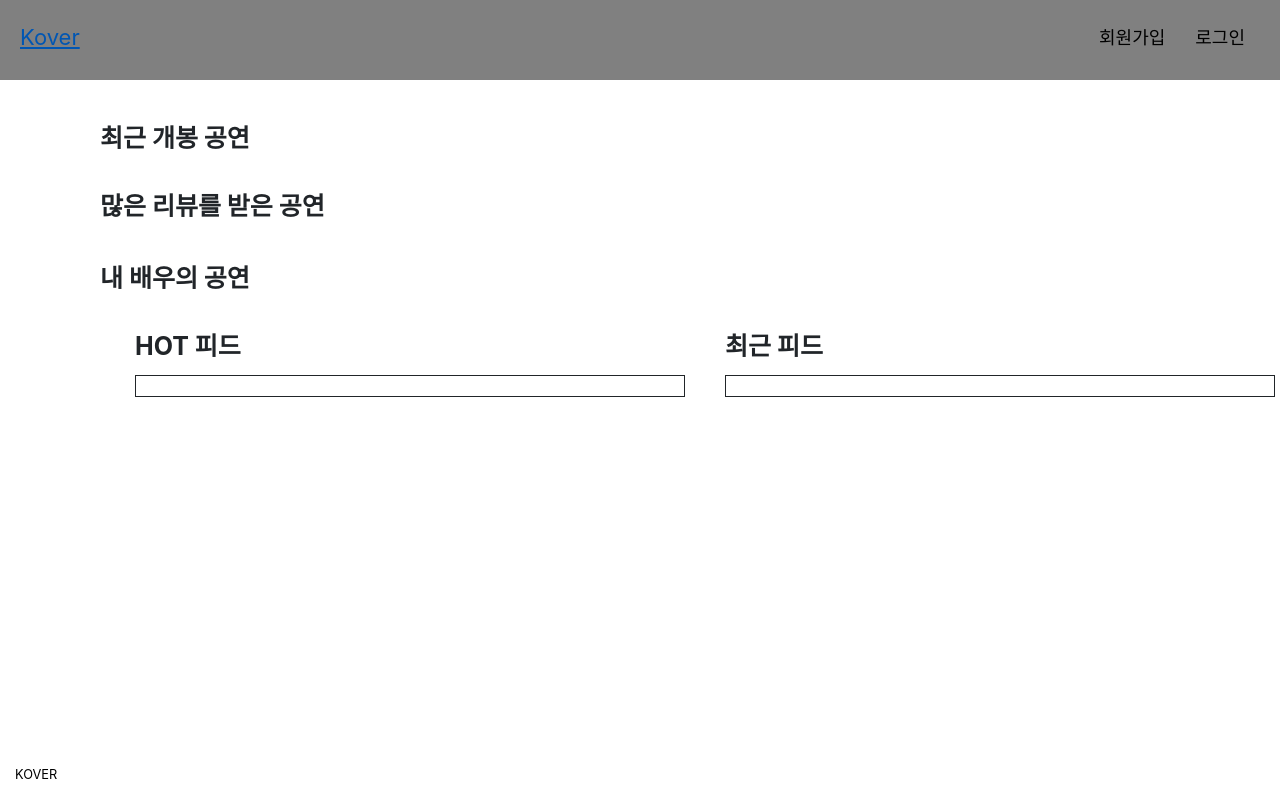
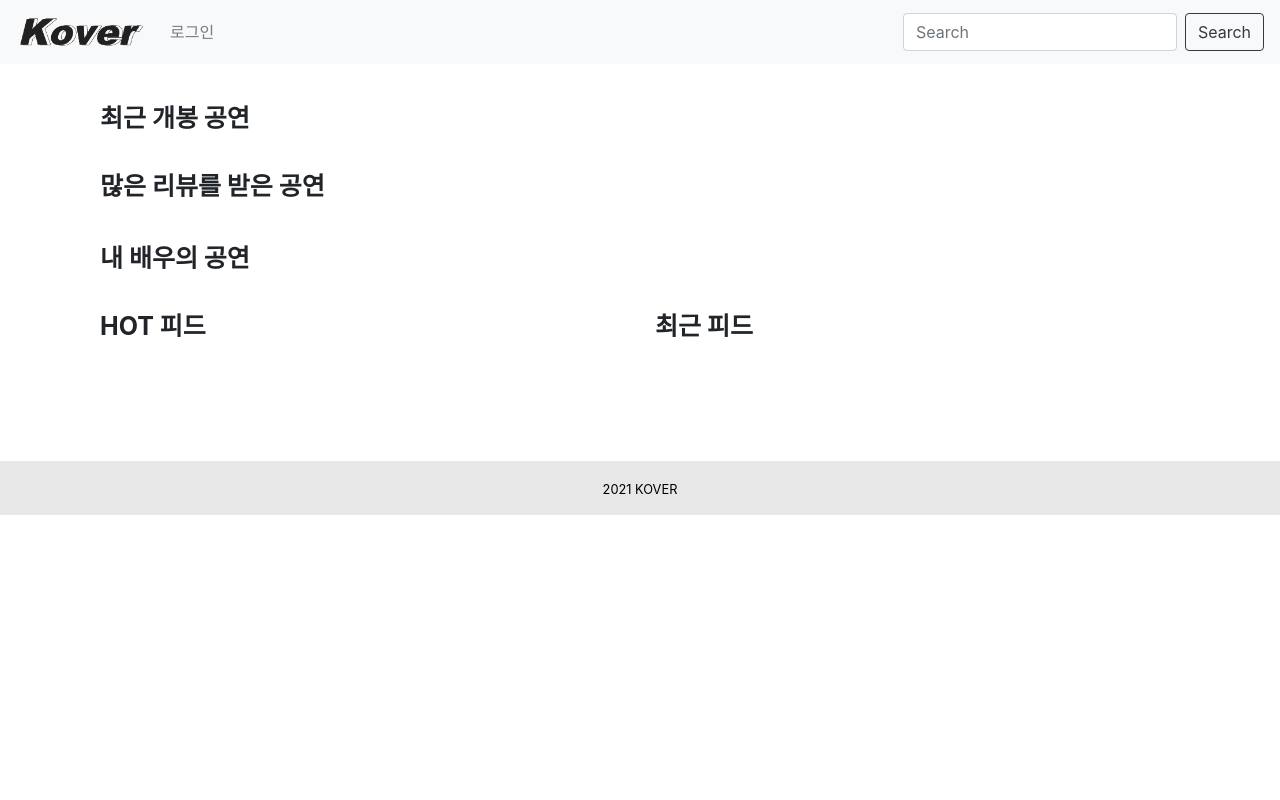
Before and after one commit to junankim18/Kover, a Django app: template kover/templates/kover/main.html in a window 1280 px wide. Run offline with Django 3.2, Linux system fonts and the light colour scheme; the template is opened without the code that fills it, so the values that code supplies are empty; some libraries are stand-ins or nearby versions.

Commit message:
gitflow-feature-stash: wendy
mainpage_2, navbar 수정

```diff
--- a/config/static/layout.css
+++ b/config/static/layout.css
@@ -1,14 +1,3 @@
-body {
-    background-color: white;
-    margin-top: 100px;
-    text-align: left;
-}
-
-main {
-    margin-left: 100px;
-    margin-top: 120px;
-}
-
 .content {
   display: flex;
   justify-content: center;
@@ -19,68 +8,18 @@ main {
   height: 80vh;
   margin-top: 100px;
 }
-
-nav {
-    margin: 0;
-    position: fixed;
-    top: 0;
-    width: 100vw;
-    height: 80px;
-    background-color: grey;
-    z-index: 999;
+.main_body {
+  margin: 100px;
 }
-
-span > a {
-    color: black;
-    font-size: 22px;
-    padding: 0 20px;
-    float: left;
-    line-height: 75px;
-    text-decoration: none;
-}
-
-#kover_title {
-    font-size: 150px;
-}
-
-.menubar {
-    display: inline;
-    font-size: 18px;
-    color: white;
-    list-style: none;
-    float: right;
-    padding: 0 20px;
-    margin: 0;
-}
-
-.menubar li {
-    float: left;
-    line-height: 75px;
-}
-
-.menubar a {
-    text-decoration: none;
-    color: black;
-    padding: 0 15px;
-    display: block;
-}
-
-.menubar a:hover {
-    color: white;
-}
-
 .footer {
-    position: fixed;
   bottom: 0;
   width: 100vw;
   padding: 15px;
   color: black;
+  background-color: rgba(212, 209, 209, 0.527);
+  text-align: center;
 }
 
-.container {
-    display: flex;
-    flex-direction: row;
-}
 .stacalbox {
   position: relative;
   border: 1px solid black;
--- a/config/templates/layout.html
+++ b/config/templates/layout.html
@@ -23,44 +23,77 @@
   </head>
 
   <body>
-        <nav>
-            {% block nav %}
-            <div class="nav-container">
-                <span style="font-size: 40px">
-                    <a href="/">Kover</a>
-                </span>
-                <ul class="menubar">
+    <nav class="navbar navbar-expand-lg navbar-light bg-light fixed-top">
+      <a class="navbar-brand" href="/"
+        ><img src="/static/kover.png" alt="kover" width="130px"
+      /></a>
+      <button
+        class="navbar-toggler"
+        type="button"
+        data-toggle="collapse"
+        data-target="#navbarSupportedContent"
+        aria-controls="navbarSupportedContent"
+        aria-expanded="false"
+        aria-label="Toggle navigation"
+      >
+        <span class="navbar-toggler-icon"></span>
+      </button>
+
+      <div class="collapse navbar-collapse" id="navbarSupportedContent">
+        <ul class="navbar-nav mr-auto">
           {% if user.is_authenticated %}
-                    <li>
-                        <a href="/feed">피드</a>
+
+          <li class="nav-item">
+            <a class="nav-link" href="/feed">피드</a>
           </li>
-                    <li>
-                        <a href="/profile_geo">지도</a>
+          <li class="nav-item">
+            <a class="nav-link" href="/profile_geo">지도</a>
           </li>
-                    <li>
-                        <a href="/profile_block">프로필</a>
+          <li class="nav-item">
+            <a class="nav-link" href="/profile_block">프로필</a>
           </li>
-                    <li>
-                        <a href="#">리뷰작성</a>
+          <li class="nav-item">
+            <a class="nav-link" href="/">리뷰</a>
           </li>
-                    <li>
-                        <a href="#">검색</a>
+          <li class="nav-item dropdown">
+            <a
+              class="nav-link dropdown-toggle"
+              href="/profile_block"
+              id="navbarDropdown"
+              role="button"
+              data-toggle="dropdown"
+              aria-haspopup="true"
+              aria-expanded="false"
+            >
+              설정
+            </a>
+            <div class="dropdown-menu" aria-labelledby="navbarDropdown">
+              <a class="dropdown-item" href="/logout">로그아웃</a>
+              <div class="dropdown-divider"></div>
+              <a class="dropdown-item" href="#">더보기</a>
+            </div>
           </li>
-                    <li><a href="/logout">로그아웃</a><br /></li>
 
           {% else %}
           <!--로그인 안된 상태면-->
-                    <li>
-                        <a href="#">회원가입</a>
-                    </li>
-                    <li>
-                        <a href="#">로그인</a>
+          <li class="nav-item">
+            <a class="nav-link" href="{%url 'login:login_select'%}">로그인</a>
           </li>
 
           {% endif %}
         </ul>
+        <form class="form-inline my-2 my-lg-0">
+          <input
+            class="form-control mr-sm-2"
+            type="search"
+            placeholder="Search"
+            aria-label="Search"
+          />
+          <button class="btn btn-outline-dark my-2 my-sm-0" type="submit">
+            Search
+          </button>
+        </form>
       </div>
-            {% endblock %}
     </nav>
 
     <main>{% block content %} {% endblock %}</main>
@@ -68,7 +101,7 @@
     <footer>
       {% block footer %}
       <div class="footer">
-                <small>KOVER</small>
+        <small>2021 KOVER</small>
         <br />
       </div>
 
--- a/kover/templates/kover/main.html
+++ b/kover/templates/kover/main.html
@@ -1,10 +1,12 @@
 {% extends "layout.html" %} {% block extra_head %} {{block.super}} {%endblock%}
 {% block content %}
+<title>Kover | main</title>
+<div class="main_body">
 <div class="show_list">
   <div class="show_list_main">
     <span style="font-size: 25px"><b>최근 개봉 공연</b></span>
     <br />
-    {% for show in show %}
+    {% for show in show_1 %}
     <img src="{{show.show_poster.url}}" width="250px" />
     {% endfor %}
   </div>
@@ -12,7 +14,7 @@
   <div class="show_list_main" style="margin-top: 30px">
     <span style="font-size: 25px"><b>많은 리뷰를 받은 공연</b></span>
     <br />
-    {% for show in show %}
+    {% for show in show_2 %}
     <img src="{{show.show_poster.url}}" width="250px" />
     {% endfor %}
   </div>
@@ -20,52 +22,49 @@
   <div class="show_list_main" style="margin-top: 35px">
     <span style="font-size: 25px"><b>내 배우의 공연</b></span>
     <br />
-    {% for show in show %}
+    {% for actor in actors%}
+    {% for show in actor.show_actor.all %}
     <img src="{{show.show_poster.url}}" width="250px" />
+    {% endfor %}
     {% endfor %}
   </div>
 </div>
 
-<div class="container">
-  <div class="feed_main" style="margin-top: 30px">
-    <span style="font-size: 25px"><b>HOT 피드</b></span>
-    <div
-      style="
-        height: auto;
-        width: 550px;
-        border: 1px solid;
-        margin-top: 10px;
-        padding: 10px;
-        margin-right: 40px;
-        margin-bottom: 30px
-      "
-    >
-      {% for feed in feed %}
-      <p>{{feed.feed_title}} {{feed.feed_like}}</p>
+<div class="row" style="margin-top: 30px">
+<div class= "feed_main col-lg-6">
+<span style="font-size: 25px"><b>HOT 피드</b></span>
+<ul class="list-group " style="max-width: 35rem;">
+    {% for feed in feed_2 %}
+    <li class="list-group-item d-flex justify-content-between align-items-center">
+      {{feed.feed_title}}
+        <span class="badge badge-danger badge-pill">
+            <i class="fas fa-heart"></i> {{feed.feed_like}}
+        </span>
+    </li>
+      {% endfor %}
+  {% comment %}
+  {% for element in commentlist %}
+    <p>댓글:{{element}}</p>
+    {% endfor %}
+      <p>댓글:{{element}}</p>  {% endcomment %}
 
-      {% endfor %}
-    </div>
-    </div>
+</ul>
+</div>
 
-    <div class="feed_main" style="margin-top: 30px">
-      <span style="font-size: 25px"><b>최근 피드</b></span>
-      <div
-        style="
-          height: auto;
-          width: 550px;
-          border: 1px solid;
-          margin-top: 10px;
-          padding: 10px;
-          margin-bottom: 30px
-        "
-      >
-        {% for feed in feed %}
-        <p>{{feed.feed_type}} {{feed.feed_title}}</p>
-
-        {% endfor %}
-      </div>
-    </div>
+<div class= "feed_main col-lg-6">
+<span style="font-size: 25px"><b>최근 피드</b></span>
+<ul class="list-group " style="max-width: 35rem;">
+    {% for feed in feed_1 %}
+  <li class="list-group-item d-flex justify-content-between align-items-center">
+      {{feed.feed_type}}
+    <span class="badge badge-white badge-pill">{{feed.feed_title}}</span>
+  </li>
+  {% endfor %}</p>
+</ul>
+</div>
+</div>
 
   </div>
 </div>
+</div>
 {% endblock %}
```
Also changed, not shown: kover/templates/kover/feed_layout.html (+28 -7 lines), kover/templates/kover/profile_block.html (+10 -5 lines), kover/templates/kover/profile_geo.html (+6 -2 lines), kover/views.py (+25 -10 lines), config/static/kover.png (added), kover/migrations/0001_initial.py, kover/templates/kover/test.html (indentation only), login/migrations/0002_delete_blog.py (added). Lines whose indentation alone changed are shown as unchanged.
